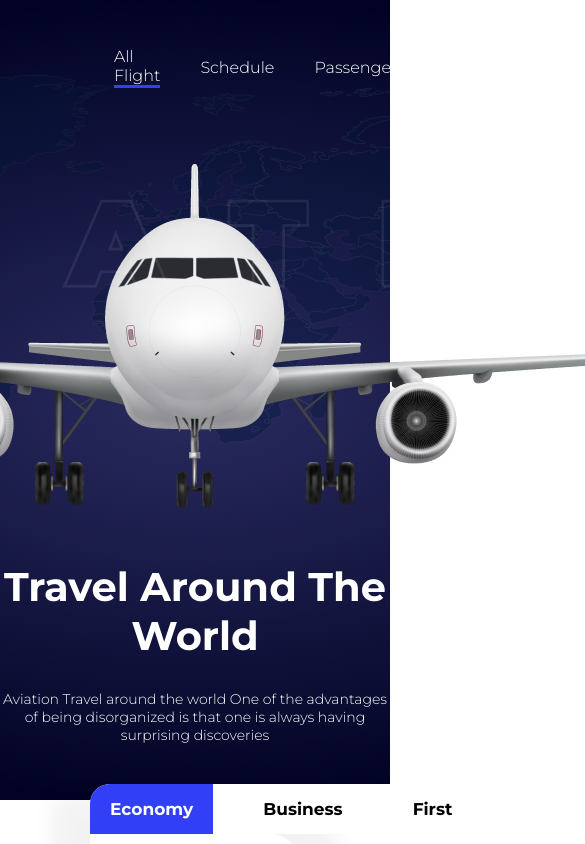
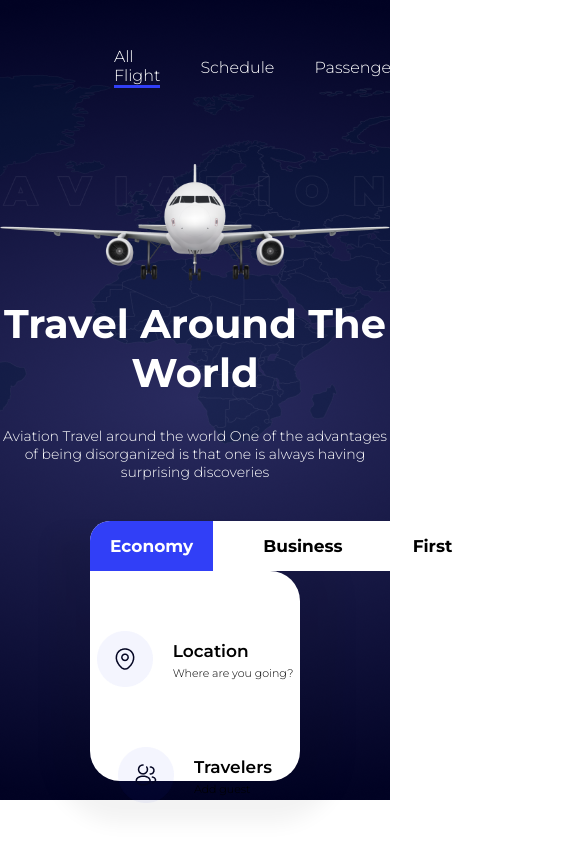
Before and after one commit to DevOlagboye/Aviation-Landpage, a React (Create React App) app: page / in a window 390 px wide. Shown: the top 844 px of the page, 585 px wide, since content can reach past the window. Built offline with nearby package versions, Linux system fonts and the light colour scheme.

Commit message:
Worked on the responsiveness of the Aircraft Image

```diff
--- a/src/Components/HeroPage/HeroPage.css
+++ b/src/Components/HeroPage/HeroPage.css
@@ -169,3 +169,9 @@
 .book-button:hover {
     cursor: pointer;
 }
+
+@media (max-width: 500px) {
+    .hero-aviation-aircraft img {
+        width: 450px;
+    }
+}
```
